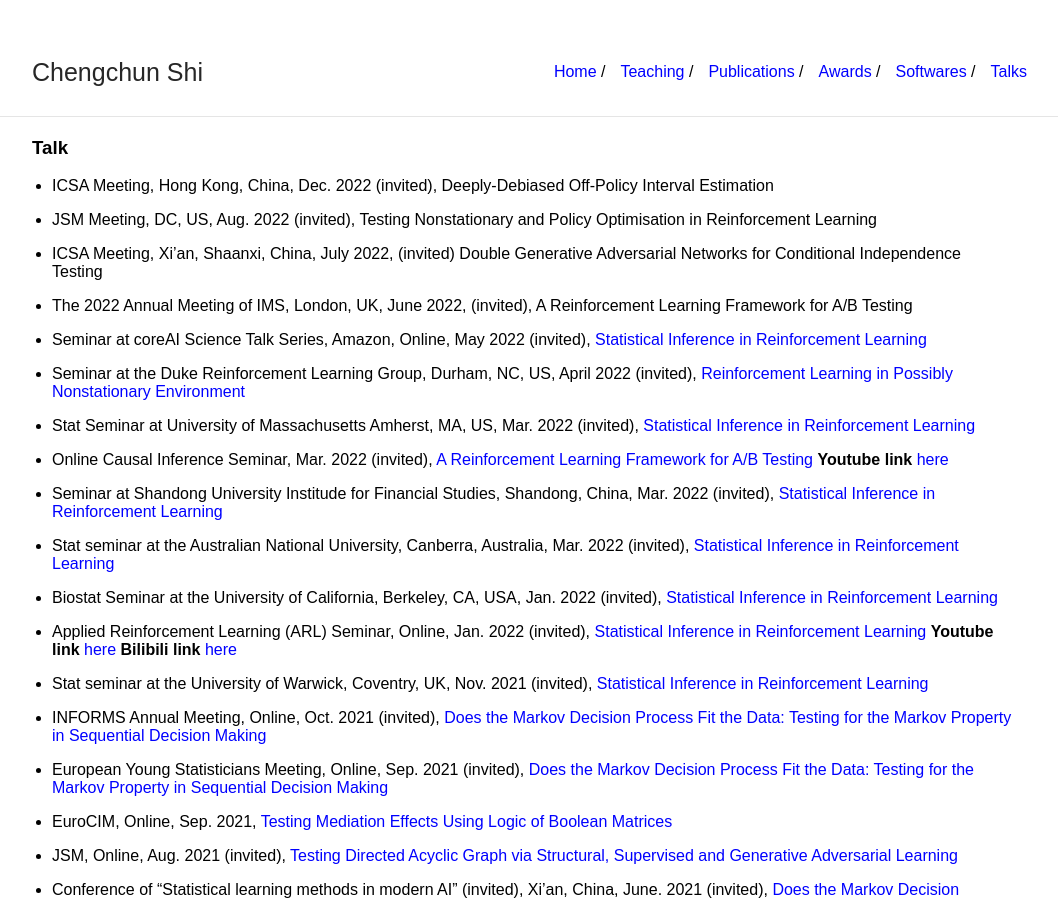
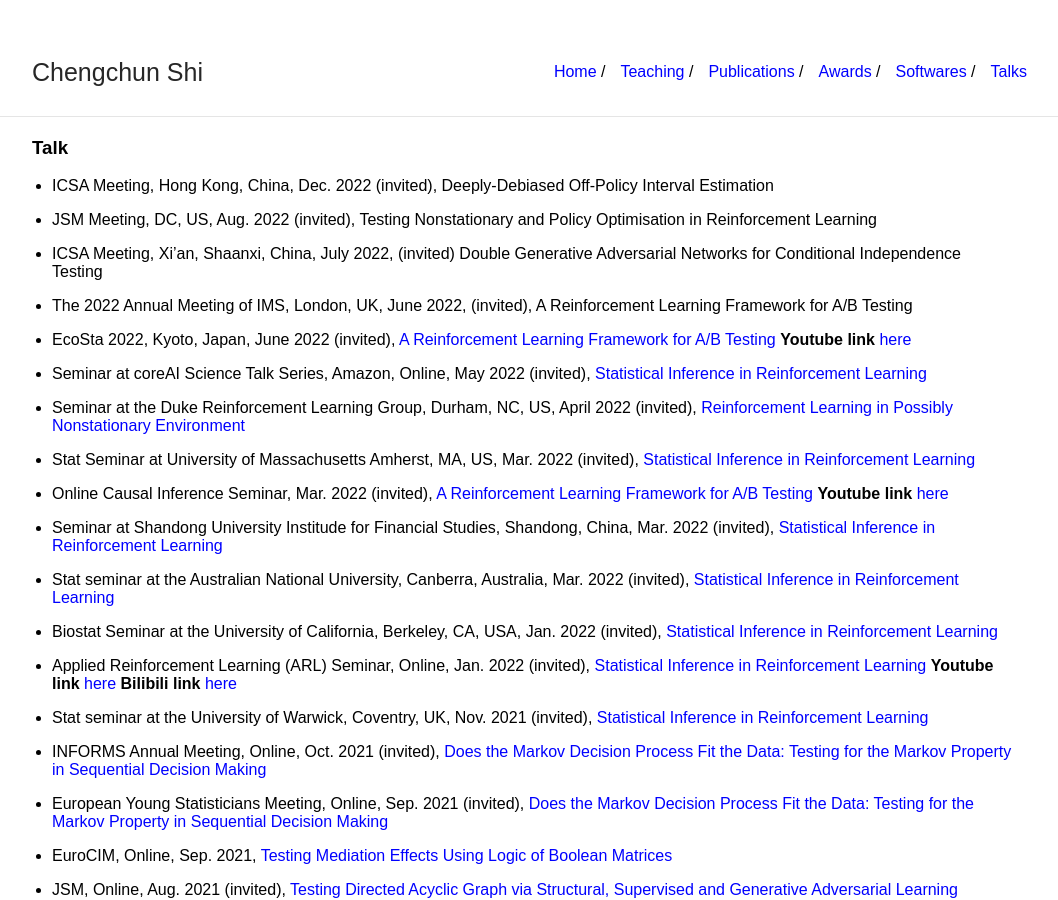
Before and after one commit to callmespring/callmespring.github.io, a Jekyll site: the page built from talk.md, in a window 1280 px wide and 900 px high. Shown: the whole window, without its empty margins (108-1166 px from the left). Built offline with Jekyll 4.4.1, drawn with Linux system fonts in a browser that asks for light colours.

Commit message:
Update talk.md

```diff
--- a/talk.md
+++ b/talk.md
@@ -12,6 +12,8 @@
 * ICSA Meeting, Xi'an, Shaanxi, China, July 2022, (invited) Double Generative Adversarial Networks for Conditional Independence Testing
 
 * The 2022 Annual Meeting of IMS, London, UK, June 2022, (invited), A Reinforcement Learning Framework for A/B Testing
+
+* EcoSta 2022, Kyoto, Japan, June 2022 (invited), [A Reinforcement Learning Framework for A/B Testing](./slides/CausalRL_short.pdf) **Youtube link** [here](https://www.youtube.com/watch?v=Zor1CmRyycw)
 
 * Seminar at coreAI Science Talk Series, Amazon, Online, May 2022 (invited), [Statistical Inference in Reinforcement Learning](./slides/StatRL.pdf)
 
```
